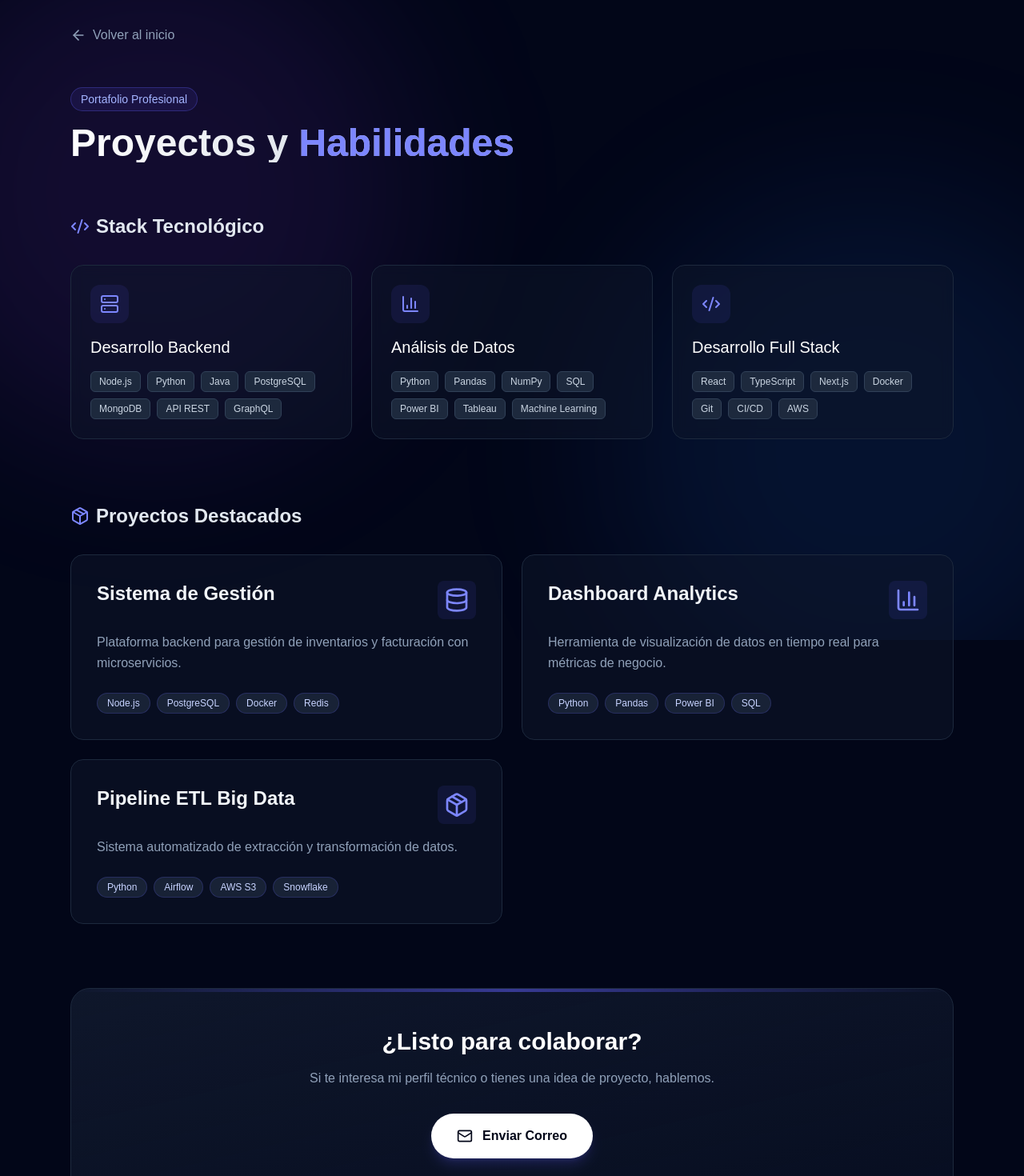
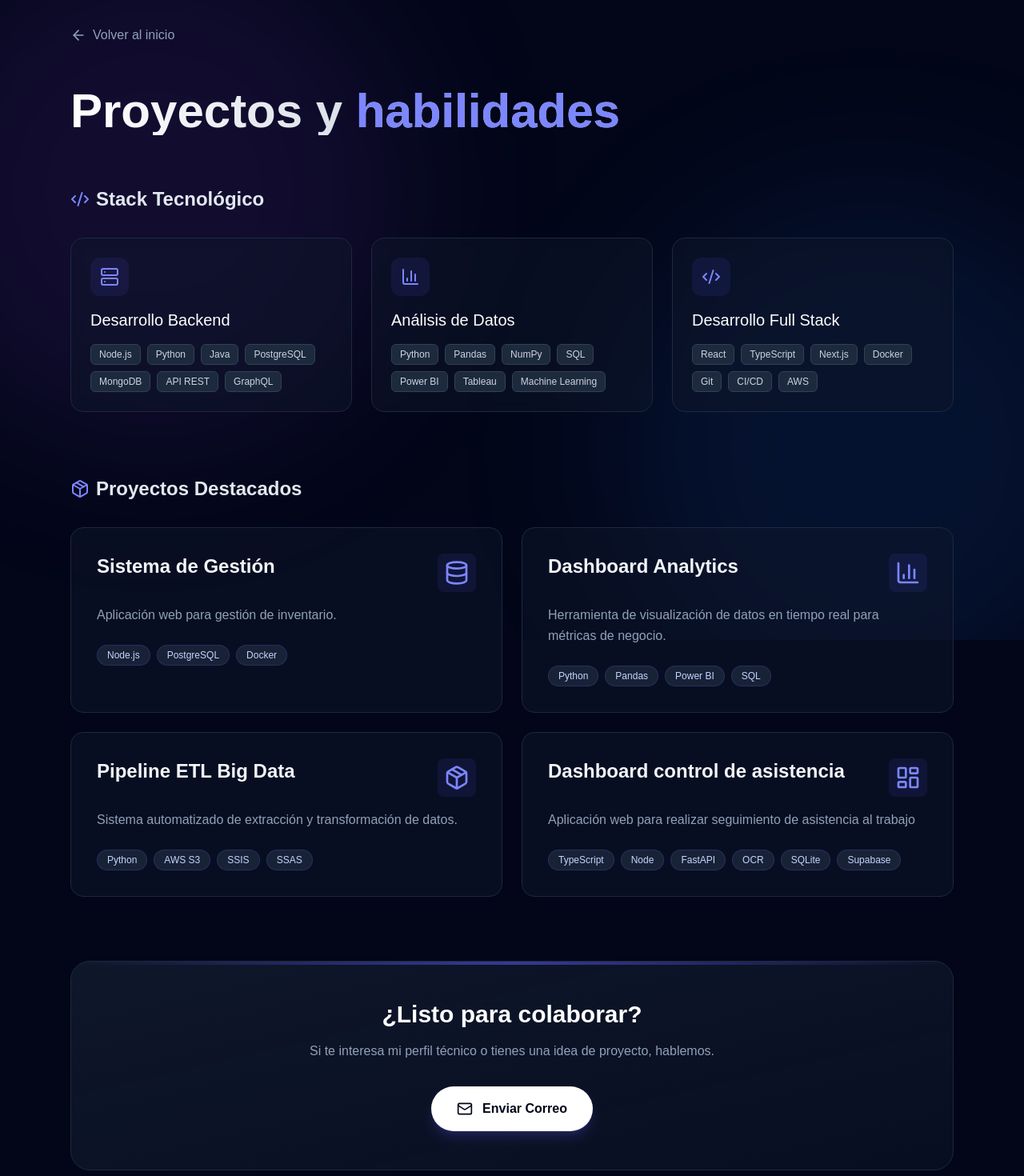
Before and after one commit to Miithras/PersonalPortfolio, a Next.js app: page /portafolio in a window 1280 px wide. Shown: the top 1470 px of the page at 80% size. Built offline with nearby package versions, Linux system fonts and the light colour scheme.

Commit message:
Add new proyects to app\portafolio

```diff
--- a/app/page.tsx
+++ b/app/page.tsx
@@ -104,7 +104,7 @@ export default function Home() {
             <a href="https://github.com/Miithras" className="hover:text-white transition-colors hover:scale-110 transform duration-200" title="Github link">
               <Github className="w-8 h-8" />
             </a>
-            <a href="https://www.linkedin.com/in/diegohenriquez-47822b251/" className="hover:text-blue-400 transition-colors hover:scale-110 transform duration-200" title="LinkedIn Link">
+            <a href="https://www.linkedin.com/in/diegohenriquez-47822b251" className="hover:text-blue-400 transition-colors hover:scale-110 transform duration-200" title="LinkedIn Link">
               <Linkedin className="w-8 h-8" />
             </a>
             <a href="https://www.diegoh2004@gmail.com" className="hover:text-white transition-colors hover:scale-110 transform duration-200" title="Mail link">
--- a/app/portafolio/page.tsx
+++ b/app/portafolio/page.tsx
@@ -2,7 +2,7 @@
 
 import { motion, Variants } from "framer-motion";
 import Link from "next/link";
-import { ArrowLeft, Database, Server, BarChart3, Code2, Globe, Package, Mail } from 'lucide-react';
+import { ArrowLeft, Database, Server, BarChart3, Code2, Globe, Package, Mail, LayoutDashboard } from 'lucide-react';
 
 export default function Portfolio() {
 
@@ -55,8 +55,8 @@ export default function Portfolio() {
   const projects = [
     {
       title: 'Sistema de Gestión',
-      description: 'Plataforma backend para gestión de inventarios y facturación con microservicios.',
-      tech: ['Node.js', 'PostgreSQL', 'Docker', 'Redis'],
+      description: 'Aplicación web para gestión de inventario.',
+      tech: ['Node.js', 'PostgreSQL', 'Docker'],
       icon: <Database className="w-8 h-8" />
     },
     {
@@ -68,8 +68,14 @@ export default function Portfolio() {
     {
       title: 'Pipeline ETL Big Data',
       description: 'Sistema automatizado de extracción y transformación de datos.',
-      tech: ['Python', 'Airflow', 'AWS S3', 'Snowflake'],
+      tech: ['Python', 'AWS S3', 'SSIS', 'SSAS'],
       icon: <Package className="w-8 h-8" />
+    },
+    {
+      title: 'Dashboard control de asistencia',
+      description: 'Aplicación web para realizar seguimiento de asistencia al trabajo',
+      tech: ['TypeScript', 'Node', 'FastAPI', 'OCR', 'SQLite', 'Supabase'],
+      icon: <LayoutDashboard className="w-8 h-8"/>
     }
   ];
 
@@ -111,11 +117,9 @@ export default function Portfolio() {
         >
           {/* Título de Sección */}
           <motion.div variants={itemVariants} className="mb-16">
-            <span className="px-3 py-1 rounded-full border border-indigo-500/30 bg-indigo-500/10 text-indigo-300 text-sm mb-4 inline-block">
-              Portafolio Profesional
-            </span>
-            <h1 className="text-4xl md:text-5xl font-bold bg-clip-text text-transparent bg-gradient-to-r from-white to-slate-400">
-              Proyectos y <span className="text-indigo-400">Habilidades</span>
+
+            <h1 className="text-4xl md:text-6xl font-bold bg-clip-text text-transparent bg-gradient-to-r from-white to-slate-400">
+              Proyectos y <span className="text-indigo-400">habilidades</span>
             </h1>
           </motion.div>
 
@@ -129,7 +133,7 @@ export default function Portfolio() {
                 <motion.div
                   key={index}
                   whileHover={{ y: -5 }}
-                  className="bg-slate-900/50 border border-slate-800 rounded-2xl p-6 hover:border-indigo-500/30 hover:bg-slate-800/50 transition-all duration-300 backdrop-blur-sm"
+                  className="bg-slate-900/50 border border-slate-800 rounded-2xl p-6 hover:border-indigo-500/30 hover:bg-slate-800/50 backdrop-blur-sm"
                 >
                   <div className="text-indigo-400 mb-4 bg-indigo-500/10 w-fit p-3 rounded-xl">{skill.icon}</div>
                   <h3 className="text-xl font-medium mb-4 text-white">{skill.category}</h3>
```
